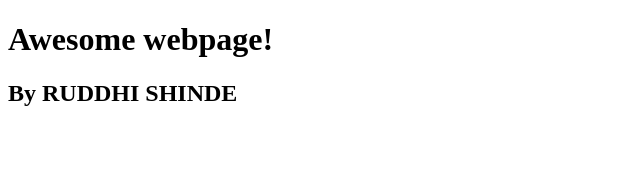
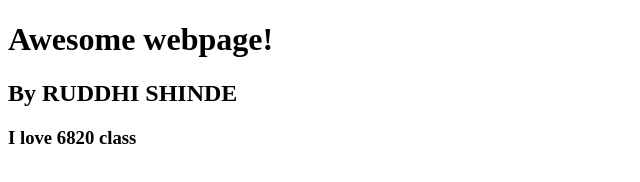
Before and after one commit to Ruddhishinde/6820-demo, a plain HTML site: page index.html in a window 1280 px wide. Shown: the whole page, without its empty margins (0-640 px from the left). Drawn offline with Linux system fonts and the light colour scheme.

Commit message:
add new heading

```diff
--- a/index.html
+++ b/index.html
@@ -9,5 +9,6 @@
 <body>
   <h1>Awesome webpage!</h1>
   <h2>By RUDDHI SHINDE</h2>
+ <h3>I love 6820 class</h3>
 </body>
 </html>
```
